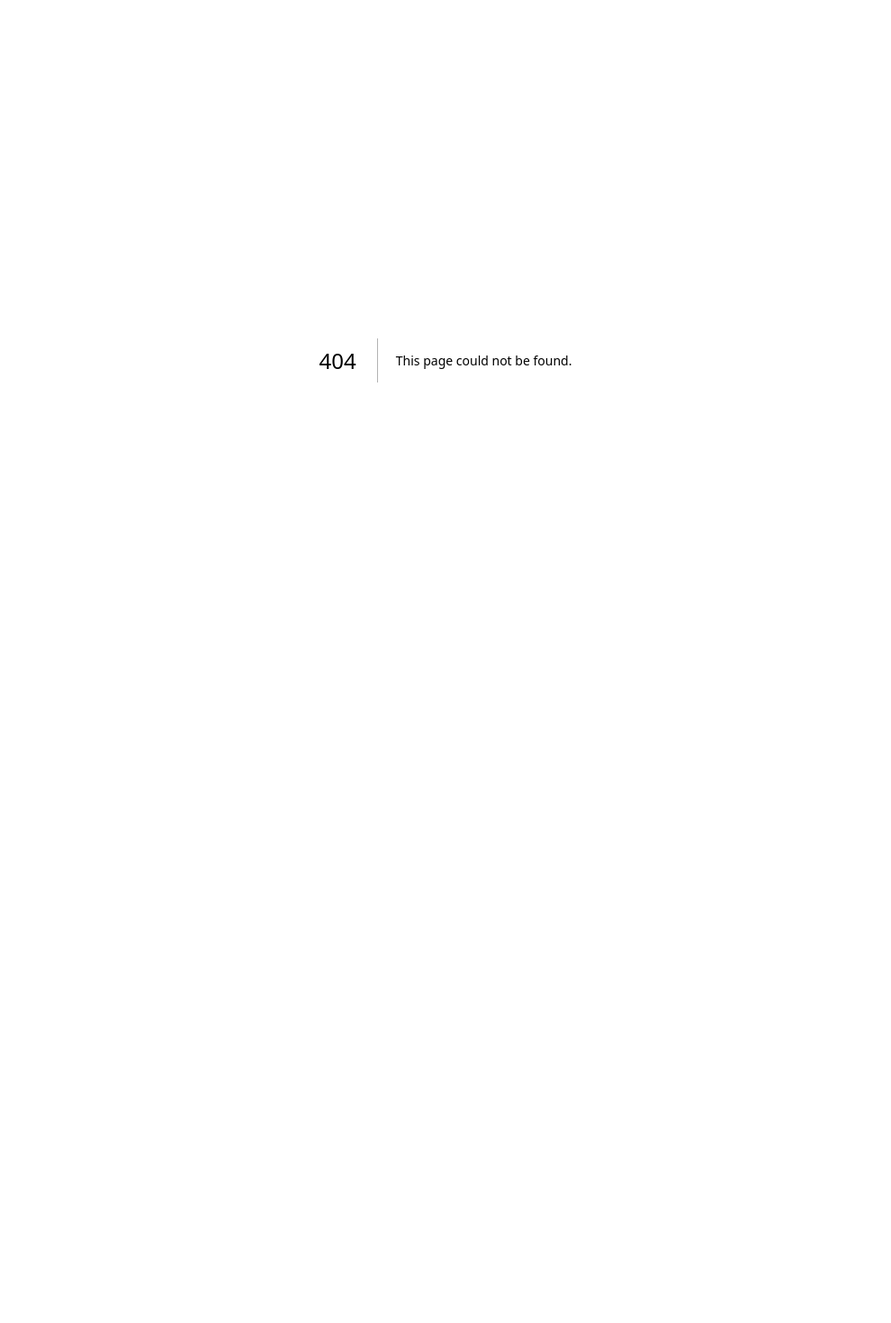
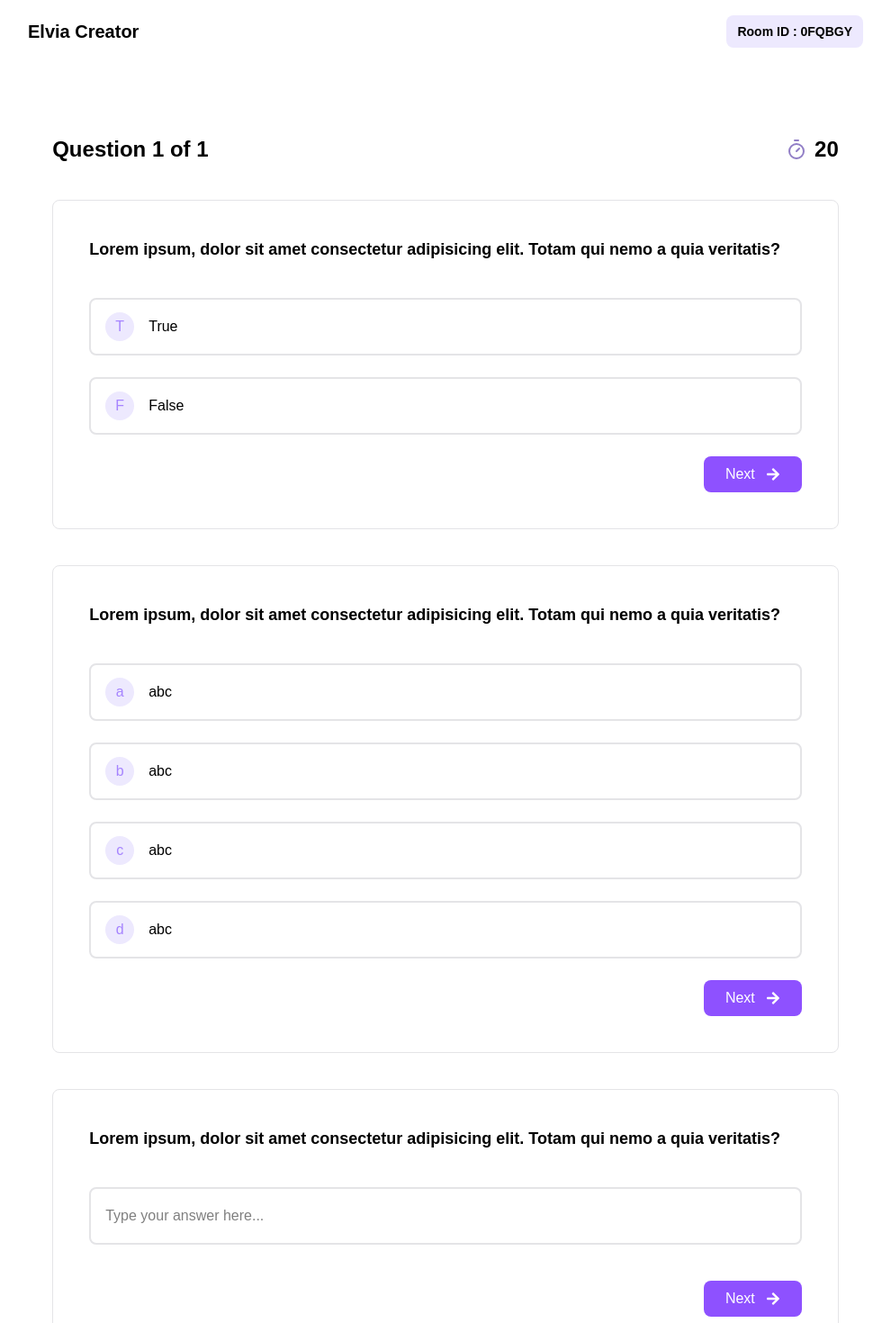
Before and after one commit to iamtushar28/Elvia, a Next.js app: page /game in a window 1280 px wide. Before the commit this address had no page. Shown: the top 1470 px of the page at 90% size, without its empty margins (145-1135 px from the left). Before the commit the page ends 800 px from the top, so only its background shows below. Built offline with nearby package versions, Linux system fonts and the light colour scheme.

Commit message:
prototype completed

```diff
--- /dev/null
+++ b/app/game/component/FillBlankQuestionCard.jsx
@@ -0,0 +1,33 @@
+import React from 'react'
+import { FaArrowRight } from "react-icons/fa";
+
+const FillBlankQuestionCard = () => {
+    return (
+
+        <div className='w-full h-fit p-4 md:p-10 bg-white border border-zinc-200 rounded-lg flex flex-col gap-6 md:gap-10'>
+
+            {/* question */}
+            <h4 className='md:text-lg font-semibold'>
+                Lorem ipsum, dolor sit amet consectetur adipisicing elit. Totam qui nemo a quia veritatis?
+            </h4>
+
+            {/* answers */}
+            <div className='flex flex-col gap-6'>
+
+                <input type="text" placeholder='Type your answer here...' className='w-full h-14 md:h-16 px-4 border-2 border-zinc-200 hover:border-violet-400 rounded-lg flex justify-start items-center gap-4 outline-none cursor-pointer transition-all duration-300' />
+
+            </div>
+
+            {/* next quetion */}
+            <div className='flex justify-end'>
+                <button className='w-fit px-6 py-2 text-white bg-violet-500 hover:bg-violet-600 rounded-lg cursor-pointer transition-all duration-300 flex gap-3 items-center'>
+                    Next
+                    <FaArrowRight />
+                </button>
+            </div>
+
+        </div>
+    )
+}
+
+export default FillBlankQuestionCard
--- /dev/null
+++ b/app/game/component/McqQuestionCard.jsx
@@ -0,0 +1,73 @@
+import React from 'react'
+import { FaArrowRight } from "react-icons/fa";
+
+const McqQuestionCard = () => {
+    return (
+        <div className='w-full h-fit p-4 md:p-10 bg-white border border-zinc-200 rounded-lg flex flex-col gap-6 md:gap-10'>
+
+            {/* question */}
+            <h4 className='md:text-lg font-semibold'>
+                Lorem ipsum, dolor sit amet consectetur adipisicing elit. Totam qui nemo a quia veritatis?
+            </h4>
+
+            {/* answers */}
+            <div className='flex flex-col gap-4 md:gap-6'>
+
+                {/* option 1 */}
+                <button className='w-full h-14 md:h-16 px-4 border-2 border-zinc-200 hover:bg-violet-50 hover:border-violet-400 rounded-lg flex justify-start items-center gap-4 cursor-pointer transition-all duration-300'>
+
+                    <div className='h-8 w-8 text-violet-400 bg-violet-100 rounded-full flex justify-center items-center'>
+                        a
+                    </div>
+
+                    abc
+
+                </button>
+
+                {/* option 2 */}
+                <button className='w-full h-14 md:h-16 px-4 border-2 border-zinc-200 hover:bg-violet-50 hover:border-violet-400 rounded-lg flex justify-start items-center gap-4 cursor-pointer transition-all duration-300'>
+
+                    <div className='h-8 w-8 text-violet-400 bg-violet-100 rounded-full flex justify-center items-center'>
+                        b
+                    </div>
+
+                    abc
+
+                </button>
+                {/* option 3 */}
+                <button className='w-full h-14 md:h-16 px-4 border-2 border-zinc-200 hover:bg-violet-50 hover:border-violet-400 rounded-lg flex justify-start items-center gap-4 cursor-pointer transition-all duration-300'>
+
+                    <div className='h-8 w-8 text-violet-400 bg-violet-100 rounded-full flex justify-center items-center'>
+                        c
+                    </div>
+
+                    abc
+
+                </button>
+
+                {/* option 4 */}
+                <button className='w-full h-14 md:h-16 px-4 border-2 border-zinc-200 hover:bg-violet-50 hover:border-violet-400 rounded-lg flex justify-start items-center gap-4 cursor-pointer transition-all duration-300'>
+
+                    <div className='h-8 w-8 text-violet-400 bg-violet-100 rounded-full flex justify-center items-center'>
+                        d
+                    </div>
+
+                    abc
+
+                </button>
+
+                {/* next question */}
+                <div className='flex justify-end'>
+                    <button className='w-fit px-6 py-2 text-white bg-violet-500 hover:bg-violet-600 rounded-lg cursor-pointer transition-all duration-300 flex gap-3 items-center'>
+                        Next
+                        <FaArrowRight />
+                    </button>
+                </div>
+
+            </div>
+
+        </div>
+    )
+}
+
+export default McqQuestionCard
--- /dev/null
+++ b/app/game/component/Navbar.jsx
@@ -0,0 +1,25 @@
+import React from 'react'
+
+const Navbar = () => {
+    return (
+        <nav className='h-[70px] w-full px-3 md:px-22 lg:px-44 flex justify-between items-center'>
+
+            {/* logo */}
+            <div className='flex gap-2 items-center'>
+
+                <h1 className='text-xl font-semibold'>
+                    Elvia Creator
+                </h1>
+
+            </div>
+
+            {/* room id */}
+            <button className='py-2 px-3 text-sm md:font-semibold bg-violet-100 rounded-lg flex items-center gap-2 cursor-pointer transition-all duration-200'>
+                Room ID : 0FQBGY
+            </button>
+
+        </nav>
+    )
+}
+
+export default Navbar
--- /dev/null
+++ b/app/game/component/QuestionBox.jsx
@@ -0,0 +1,38 @@
+import React from 'react'
+import TrueFalseQuestionCard from './TrueFalseQuestionCard'
+import { LuTimer } from "react-icons/lu";
+import McqQuestionCard from './McqQuestionCard';
+import FillBlankQuestionCard from './FillBlankQuestionCard';
+
+const QuestionBox = () => {
+    return (
+        <section className='min-h-screen h-auto pt-20 pb-8 px-4 w-full flex justify-center'>
+
+            <div className='w-full md:w-[70%] h-fit flex flex-col gap-6 md:gap-10'>
+
+                <div className='w-full flex justify-between items-center'>
+                    {/* title */}
+                    <h2 className='text-lg md:text-2xl font-semibold'>Question 1 of 1</h2>
+
+                    {/* quiz timer */}
+                    <h2 className='text-lg md:text-2xl font-semibold flex gap-2 items-center'>
+                        <LuTimer className='text-[#8570C0E6]' />
+                        20
+                    </h2>
+
+                </div>
+
+                {/* Question card */}
+                <TrueFalseQuestionCard />
+
+                <McqQuestionCard />
+
+                <FillBlankQuestionCard />
+
+            </div>
+
+        </section>
+    )
+}
+
+export default QuestionBox
--- /dev/null
+++ b/app/game/component/TrueFalseQuestionCard.jsx
@@ -0,0 +1,51 @@
+import React from 'react'
+import { FaArrowRight } from "react-icons/fa";
+
+const TrueFalseQuestionCard = () => {
+    return (
+        <div className='w-full h-fit p-4 md:p-10 bg-white border border-zinc-200 rounded-lg flex flex-col gap-6 md:gap-10'>
+
+            {/* question */}
+            <h4 className='md:text-lg font-semibold'>
+                Lorem ipsum, dolor sit amet consectetur adipisicing elit. Totam qui nemo a quia veritatis?
+            </h4>
+
+            {/* answers */}
+            <div className='flex flex-col gap-4 md:gap-6'>
+
+                {/* true */}
+                <button className='w-full h-14 md:h-16 px-4 border-2 border-zinc-200 hover:bg-violet-50 hover:border-violet-400 rounded-lg flex justify-start items-center gap-4 cursor-pointer transition-all duration-300'>
+
+                    <div className='h-8 w-8 text-violet-400 bg-violet-100 rounded-full flex justify-center items-center'>
+                        T
+                    </div>
+
+                    True
+
+                </button>
+
+                <button className='w-full h-14 md:h-16 px-4 border-2 border-zinc-200 hover:bg-violet-50 hover:border-violet-400 rounded-lg flex justify-start items-center gap-4 cursor-pointer transition-all duration-300'>
+
+                    <div className='h-8 w-8 text-violet-400 bg-violet-100 rounded-full flex justify-center items-center'>
+                        F
+                    </div>
+
+                    False
+
+                </button>
+
+                {/* next question */}
+                <div className='flex justify-end'>
+                    <button className='w-fit px-6 py-2 text-white bg-violet-500 hover:bg-violet-600 rounded-lg cursor-pointer transition-all duration-300 flex gap-3 items-center'>
+                        Next
+                        <FaArrowRight />
+                    </button>
+                </div>
+
+            </div>
+
+        </div>
+    )
+}
+
+export default TrueFalseQuestionCard
--- /dev/null
+++ b/app/game/page.js
@@ -0,0 +1,14 @@
+import React from "react";
+import Navbar from "./component/Navbar";
+import QuestionBox from "./component/QuestionBox";
+
+const page = () => {
+  return (
+    <>
+      <Navbar />
+      <QuestionBox/>
+    </>
+  );
+};
+
+export default page;
--- a/app/host/component/Hero.jsx
+++ b/app/host/component/Hero.jsx
@@ -3,6 +3,7 @@ import React from 'react'
 import { RiPlayLargeFill } from "react-icons/ri";
 import { FiUsers, FiMusic, FiVolume2, FiPlay } from "react-icons/fi";
 import { LuCopy } from "react-icons/lu";
+import Link from 'next/link';
 
 const Hero = () => {
     return (
@@ -75,10 +76,10 @@ const Hero = () => {
                 </div>
 
                 {/* start quiz button */}
-                <button className='px-3 text-sm md:px-4 py-2 text-white bg-[#8570C0] rounded-lg cursor-pointer transition-all duration-300 flex gap-2 items-center'>
+                <Link href={'/game'} className='px-3 text-sm md:px-4 py-2 text-white bg-[#8570C0] rounded-lg cursor-pointer transition-all duration-300 flex gap-2 items-center'>
                     <FiPlay />
                     Start now
-                </button>
+                </Link>
 
 
             </div>
--- a/app/host/component/Navbar.jsx
+++ b/app/host/component/Navbar.jsx
@@ -4,7 +4,7 @@ import { IoArrowBackOutline } from "react-icons/io5";
 
 const Navbar = () => {
     return (
-        <nav className='h-[66px] w-full px-2 md:px-8 text-white bg-[#8570C0E6] flex justify-between items-center fixed top-0 left-0 right-0 z-40'>
+        <nav className='h-[66px] w-full px-2 md:px-8 text-white bg-[#8570C0E6] flex justify-between items-center absolute top-0 left-0 right-0 z-50'>
 
             {/* logo */}
             <div className='flex gap-2 items-center'>
```
